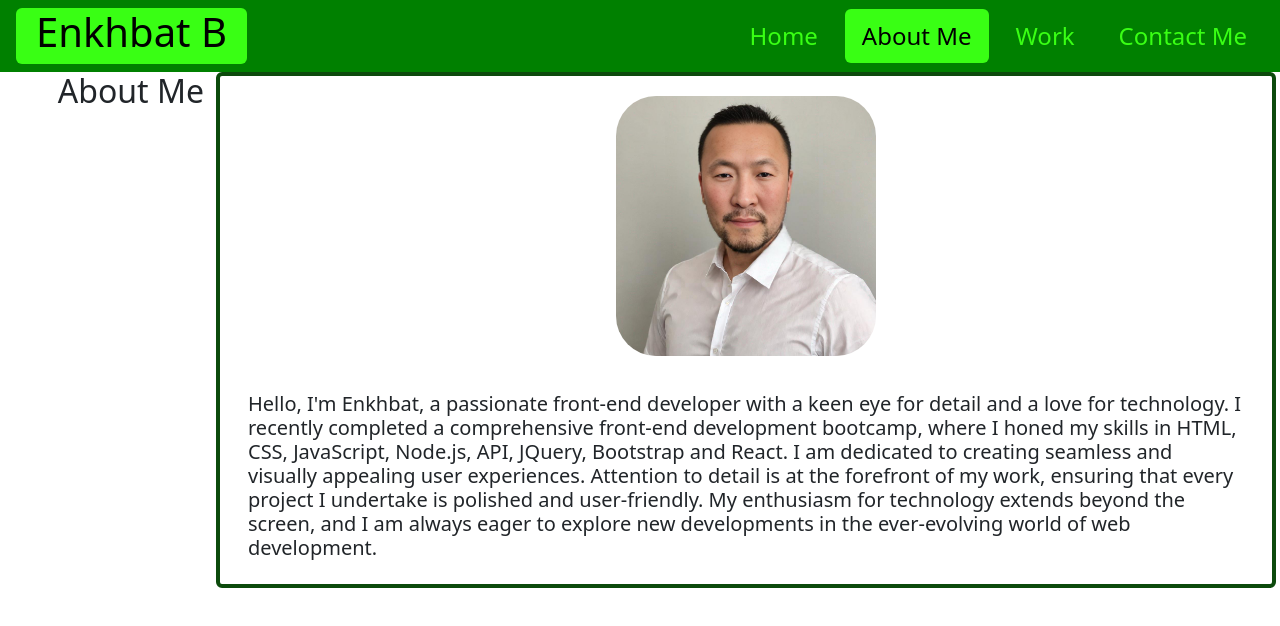
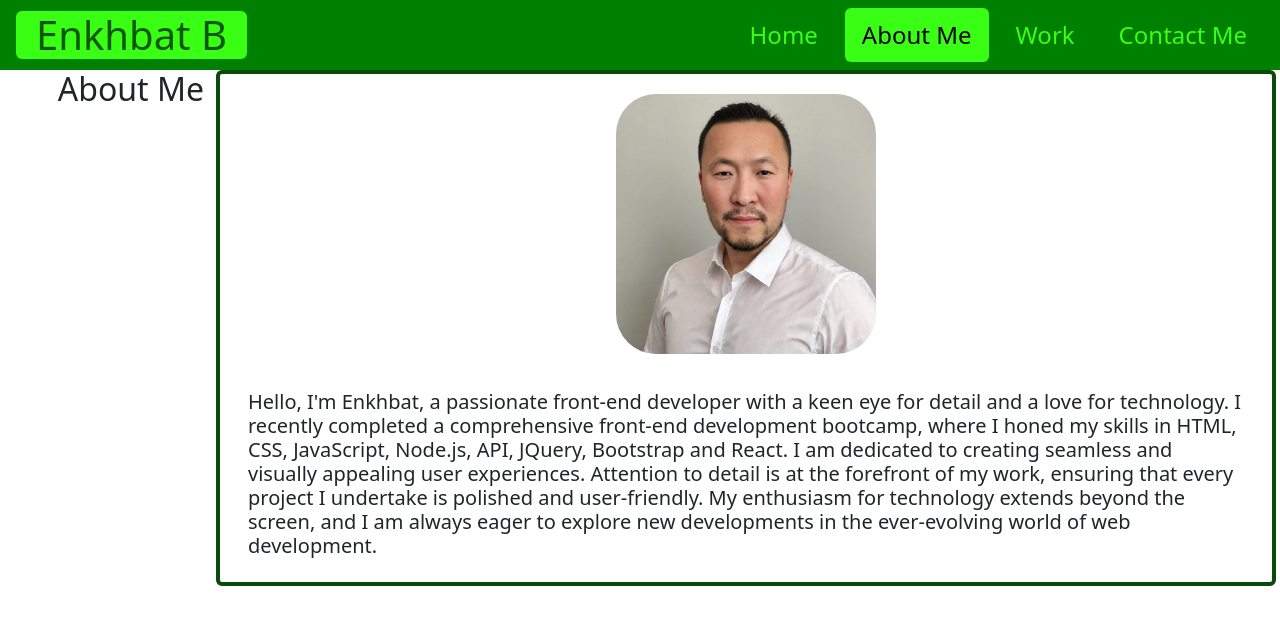
Before and after one commit to enx-code/react-Portfolio, a React (Vite) app: page /about in a window 1280 px wide. Shown: the top 626 px of the page. Built offline with nearby package versions, Linux system fonts and the light colour scheme.

Commit message:
added holographic effect on brand

```diff
--- a/src/css/style.css
+++ b/src/css/style.css
@@ -1,5 +1,6 @@
 #navbar-example2 {
   background-color: green !important;
+  gap: 2px;
 }
 html,
 body,
@@ -16,9 +17,73 @@ body,
   background-color: var(--border-color);
   padding: 0 20px;
   border-radius: 0.375rem;
+  overflow: hidden;
+}
+.navbar-brand h1 {
+  margin: 0;
+  color: #0e5700;
+  position: relative;
+  transition:
+    color 0.5s ease,
+    text-shadow 0.5s ease;
+}
+.navbar-brand:hover h1 {
+  color: transparent;
+  background: linear-gradient(
+    45deg,
+    #0e5700 0%,
+    #6fbf55 20%,
+    #ffffff 40%,
+    #7effd6 60%,
+    #0e5700 100%
+  );
+  background-size: 300% 300%;
+  -webkit-background-clip: text;
+  background-clip: text;
+  -webkit-text-fill-color: transparent;
+  text-shadow: 0 0 12px rgba(14, 87, 0, 0.45);
+  animation: holographic-shine 5s linear infinite;
+}
+.navbar-brand h1::before {
+  content: "";
+  position: absolute;
+  inset: 0;
+  background: linear-gradient(
+    90deg,
+    transparent 0%,
+    rgba(255, 255, 255, 0.75) 50%,
+    transparent 100%
+  );
+  transform: translateX(-100%);
+  opacity: 0;
+  mix-blend-mode: screen;
+  pointer-events: none;
+  transition: opacity 0.5s ease;
+}
+.navbar-brand:hover h1::before {
+  opacity: 1;
+  animation: holo-glint 2.8s linear infinite;
 }
 .nav-pills a {
   color: var(--border-color);
+}
+
+@keyframes holographic-shine {
+  0% {
+    background-position: 0% 50%;
+  }
+  100% {
+    background-position: 100% 50%;
+  }
+}
+
+@keyframes holo-glint {
+  0% {
+    transform: translateX(-100%);
+  }
+  100% {
+    transform: translateX(100%);
+  }
 }
 .navbar-glow-link {
   --cursor-x: 50%;
@@ -103,9 +168,9 @@ body,
 }
 :root {
   --letter-color: rgb(12, 74, 12);
-  --border-color: #39FF14;
+  --border-color: #39ff14;
   --image-height: 250px;
-  --bs-btn-border-color: #39FF14 !important;
+  --bs-btn-border-color: #39ff14 !important;
 }
 
 .nameOfProject {
@@ -151,7 +216,7 @@ img {
 .work:hover,
 .codeWars:hover {
   border: solid 3px var(--border-color) !important;
-  transform: scale(1.00) !important;
+  transform: scale(1) !important;
   box-shadow: 0px 0px 20px var(--border-color);
   transition: all 0.3s ease-in-out;
 }
@@ -194,11 +259,11 @@ img {
   border-radius: 0.375rem !important;
   transition: all 0.3s ease-in-out;
 }
-.nav-link.active, .btn {
+.nav-link.active,
+.btn {
   background-color: var(--border-color) !important;
   color: black !important;
   border-radius: 0.375rem;
-
 }
 .nav-pills {
   column-gap: 10px;
@@ -220,14 +285,14 @@ img {
   color: var(--letter-color) !important;
 }
 .display-4 {
-  border-radius: 0.375rem
+  border-radius: 0.375rem;
 }
 .aboutMe {
   background-size: cover;
   width: 300px;
   border-radius: 20%;
   margin: auto;
-  padding: 20px
+  padding: 20px;
 }
 @media (max-width: 576px) {
   .home-hero {
```
Lines whose indentation alone changed are shown as unchanged.
